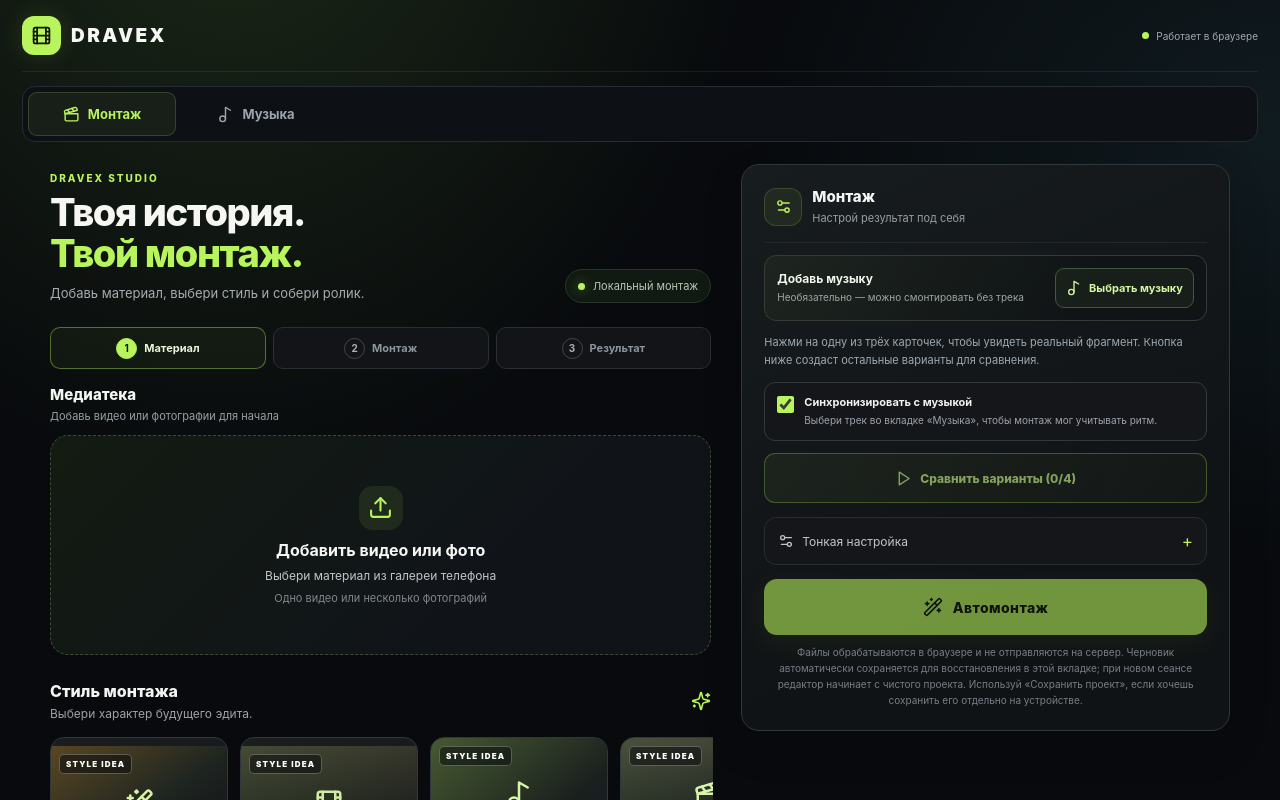
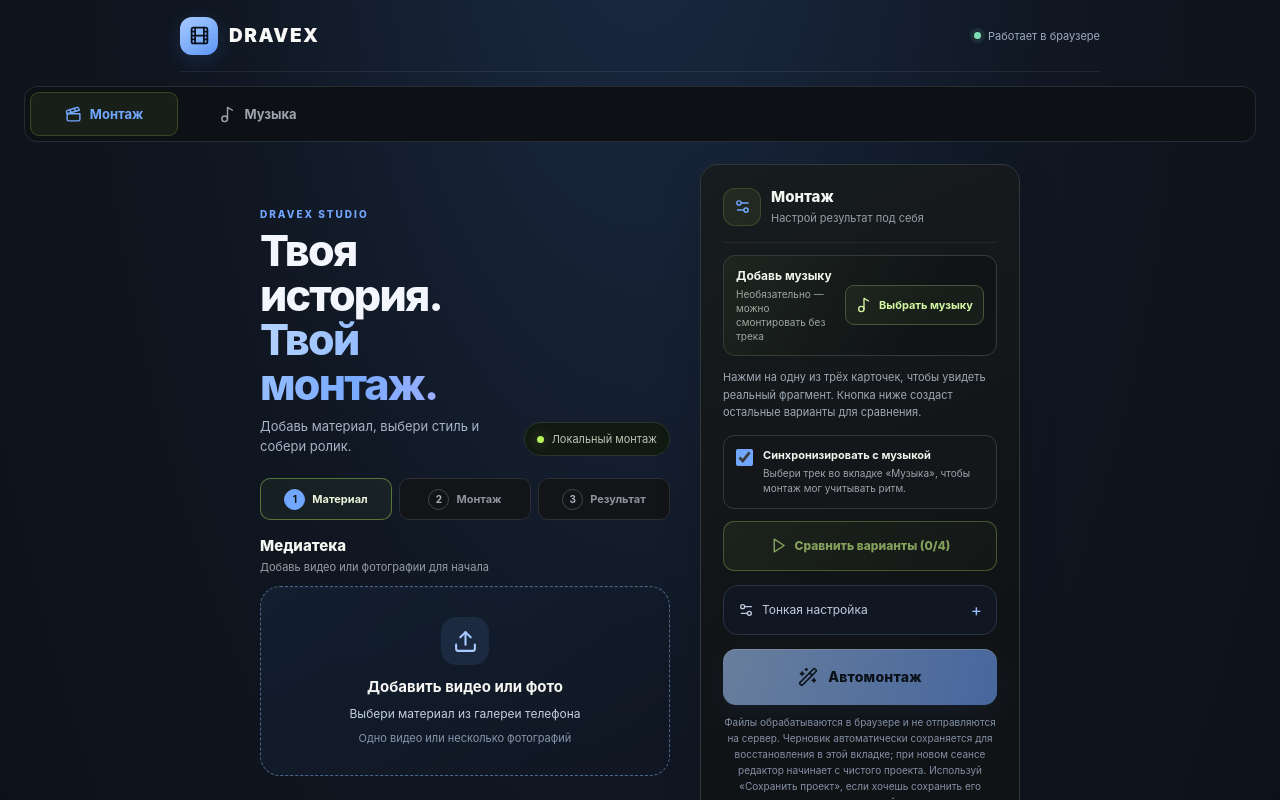
Before and after one commit to mlbbgame/dravex-ai-video-editor, a React (Vite) app: page / in a window 1280 px wide. Shown: the top 800 px of the page. Built offline with nearby package versions, Linux system fonts and the light colour scheme.

Commit message:
design: refresh DRAVEX Studio visual system

```diff
--- a/src/styles.css
+++ b/src/styles.css
@@ -857,3 +857,219 @@ body,
   .dravex-result-actions { flex-wrap: wrap; }
   .dravex-result-actions a, .dravex-result-actions button { min-width: min(100%, 180px); }
 }
+
+
+/* DRAVEX Studio refresh v1 — cleaner graphite workspace, cool blue accent,
+   clearer hierarchy and calmer motion; deliberately CSS-only to preserve editor logic. */
+:root {
+  color-scheme: dark;
+  --bg: #090b10;
+  --panel: #11151d;
+  --line: #252c39;
+  --muted: #9aa6b8;
+  --accent: #72a7ff;
+  --dravex-border: #293345;
+  --dravex-surface: #111722;
+  --dravex-surface-raised: #171f2d;
+  --dravex-text: #f3f6fc;
+  --dravex-muted: #a2aec0;
+  font-family: Inter, ui-sans-serif, system-ui, -apple-system, BlinkMacSystemFont, "Segoe UI", sans-serif;
+  background: var(--bg);
+}
+html, body { background: var(--bg); }
+body { color: var(--dravex-text); }
+button, select, input { accent-color: var(--accent); }
+button:focus-visible, a:focus-visible, select:focus-visible, summary:focus-visible,
+.dravex-result-actions a:focus-visible, .dravex-result-actions button:focus-visible,
+.dravex-control-column button:focus-visible, .dravex-quick-music-actions button:focus-visible {
+  outline-color: #9bc2ff;
+}
+.dravex-app {
+  background:
+    radial-gradient(ellipse at 50% -18%, #1b2b46 0, #101722 27rem, #090b10 72rem);
+}
+.dravex-header {
+  width: min(100%, 920px);
+  height: 72px;
+  border-bottom-color: #ffffff12;
+}
+.dravex-brand { gap: 11px; letter-spacing: 1.5px; }
+.dravex-brand-mark {
+  width: 38px; height: 38px; border-radius: 12px;
+  color: #07111f;
+  background: linear-gradient(145deg, #a8cbff, #5d96f7);
+  box-shadow: 0 5px 20px #4e8ff72b;
+}
+.dravex-local { color: #9eabc0; font-size: 11px; }
+.dravex-local > span { background: #7dddb4; box-shadow: 0 0 0 4px #7dddb418; }
+.dravex-main { width: min(100%, 680px); }
+.dravex-intro { margin: 30px 0 22px; }
+.dravex-intro h1 {
+  font-size: clamp(31px, 7vw, 43px);
+  letter-spacing: -1.8px;
+  line-height: 1.04;
+}
+.dravex-intro h1 span {
+  color: #9bc2ff;
+  background: linear-gradient(90deg, #b4d2ff, #78aaff 70%, #9aaeff);
+  -webkit-background-clip: text;
+  background-clip: text;
+  -webkit-text-fill-color: transparent;
+}
+.dravex-intro p { max-width: 520px; color: #a8b4c7; font-size: 13px; }
+.dravex-upload {
+  min-height: 170px;
+  gap: 10px;
+  border: 1px dashed #4c668a;
+  border-radius: 20px;
+  background: linear-gradient(145deg, #152237a8, #111722c9);
+  box-shadow: inset 0 1px #ffffff08;
+}
+.dravex-upload:hover { border-color: #8bb8ff; background: #17263b; }
+.dravex-upload-icon {
+  width: 48px; height: 48px; border-radius: 15px;
+  color: #a9cbff; background: #6c9ff51c;
+}
+.dravex-upload strong { font-size: 15px; }
+.dravex-upload > span:not(.dravex-upload-icon) { color: #c3cede; }
+.dravex-upload small { color: #8796ad; }
+.dravex-preview-card {
+  border-color: #2a3445;
+  border-radius: 18px;
+  background: #0d1119;
+  box-shadow: 0 14px 38px #00000025;
+}
+.dravex-preview { max-height: 440px; background: #05070b; }
+.dravex-file-row { padding: 13px 15px; }
+.dravex-file-row strong { color: #edf3ff; font-size: 12px; }
+.dravex-file-row span { color: #94a2b7; }
+.dravex-file-row button { color: #9bc2ff; }
+.dravex-section-title { margin: 27px 0 13px; color: #8eb8ff; }
+.dravex-section-title h2 { color: #f1f5fc; font-size: 16px; letter-spacing: -.2px; }
+.dravex-section-title p { color: #9eabc0; }
+.dravex-styles { gap: 10px; }
+.dravex-style {
+  min-height: 76px; gap: 11px; padding: 12px;
+  border-color: #293345; border-radius: 15px;
+  background: linear-gradient(145deg, #151c28, #111620);
+}
+.dravex-style:hover { border-color: #5b7eaf; background: #182235; }
+.dravex-style.is-selected {
+  border-color: #83b2ff;
+  background: linear-gradient(145deg, #1b2b43, #141e2d);
+  box-shadow: inset 0 0 0 1px #83b2ff25, 0 4px 18px #3d75c313;
+}
+.dravex-style-icon {
+  flex-basis: 38px; width: 38px; height: 38px; border-radius: 12px;
+  color: #bdcce2; background: #ffffff0a;
+}
+.dravex-style.is-selected .dravex-style-icon { color: #a9cbff; background: #7eafff1b; }
+.dravex-style-copy strong { font-size: 12px; color: #f1f5fc; }
+.dravex-style-copy small { color: #9eabc0; font-size: 10px; }
+.dravex-style-check { color: #9bc2ff; }
+.dravex-more {
+  margin-top: 14px; border-color: #293345; border-radius: 15px;
+  background: #111722;
+}
+.dravex-more summary { padding: 14px; color: #c0cbe0; font-size: 12px; }
+.dravex-more summary::after { color: #9bc2ff; }
+.dravex-more-content { gap: 14px; padding: 0 14px 15px; }
+.dravex-project-actions { gap: 9px; padding: 0 14px 14px; }
+.dravex-project-actions button {
+  min-height: 40px; border-color: #303c50; border-radius: 11px;
+  color: #b4d0ff; background: #0c111a; font-size: 11px;
+}
+.dravex-project-actions button:hover { border-color: #668bbf; background: #151f2e; }
+.dravex-project-message { color: #9eabc0; }
+.dravex-duration, .dravex-music, .dravex-volume { color: #aebbd0; font-size: 11px; }
+.dravex-duration select, .dravex-music button {
+  height: 43px; border-color: #303c50; border-radius: 11px;
+  color: #edf3ff; background: #0c111a; font-size: 11px;
+}
+.dravex-music button { color: #a9cbff; }
+.dravex-duration-slider strong, .dravex-volume strong { color: #a9cbff; }
+.dravex-duration-slider input[type="range"], .dravex-volume input { accent-color: #83b2ff; }
+.dravex-create {
+  min-height: 56px; margin-top: 18px; border-radius: 15px;
+  color: #08101b;
+  background: linear-gradient(105deg, #a9cbff, #6fa4ff);
+  box-shadow: 0 9px 28px #477edb26, inset 0 1px #ffffff65;
+  font-size: 14px; letter-spacing: .2px;
+}
+.dravex-create:hover:not(:disabled) { background: linear-gradient(105deg, #c3dcff, #8ab6ff); }
+.dravex-privacy { color: #8390a5; }
+.dravex-progress {
+  border-color: #2a3547; border-radius: 15px; background: #111722;
+}
+.dravex-progress-top strong { color: #eef4ff; }
+.dravex-progress-top span { color: #a9cbff; }
+.dravex-progress-track { background: #293345; }
+.dravex-progress-track span { background: linear-gradient(90deg, #6599f2, #a4c9ff); }
+.dravex-progress p { color: #c2cde0; }
+.dravex-progress small { color: #93a1b7; }
+.dravex-error {
+  border-color: #a84e5a70; border-radius: 12px;
+  color: #ffd1d6; background: #3b141d55;
+}
+.dravex-result {
+  border-color: #527cba; border-radius: 17px;
+  background: linear-gradient(145deg, #17253a, #101722);
+}
+.dravex-result-title { color: #a9cbff; }
+.dravex-result-title strong { color: #f1f5fc; }
+.dravex-result-title span { color: #a6b5ca; }
+.dravex-output { border-radius: 12px; }
+.dravex-result-actions { gap: 10px; }
+.dravex-result-actions a, .dravex-result-actions button {
+  min-height: 46px; border-color: #7faeff;
+  border-radius: 12px; color: #08101b;
+  background: linear-gradient(105deg, #a9cbff, #6fa4ff);
+  font-size: 12px;
+}
+.dravex-result-actions button {
+  color: #dce8fb; border-color: #344258; background: #182233;
+}
+.dravex-result-actions button:hover { background: #223149; }
+.dravex-footer { color: #8e9bb0; }
+.dravex-footer svg, .dravex-footer span { color: #9bc2ff; }
+.dravex-image-grid { gap: 9px; }
+.dravex-image-thumb { border-color: #2c3749; border-radius: 11px; background: #0b1018; }
+.dravex-image-tools { border-top-color: #293345; }
+.dravex-image-tools button { border-color: #354258; border-radius: 8px; background: #182233; }
+.dravex-music-actions .dravex-clear-music { color: #ffb7c0; }
+.dravex-variant-rail { gap: 12px; scrollbar-color: #425778 transparent; }
+.dravex-variant {
+  border-color: #2b3547; border-radius: 16px; background: #121925;
+}
+.dravex-variant.is-selected {
+  border-color: #8bb8ff; background: #17253a;
+  box-shadow: 0 0 0 1px #8bb8ff25, 0 8px 24px #00000025;
+}
+.dravex-variant-preview { background: linear-gradient(145deg, #253956, #111722 62%, #302d45); }
+.dravex-variant-tag { border-color: #ffffff38; border-radius: 7px; background: #080d16a8; }
+.dravex-variant-check { color: #07111f; background: #a9cbff; }
+.dravex-variant-placeholder { color: #b8d4ff; }
+.dravex-video-status { border-color: #315b4e; color: #b7f0d5; background: #10211d; }
+.dravex-video-status.is-warning { border-color: #705733; color: #f4d5a1; background: #211a10; }
+.dravex-quality-report { border-color: #344258; background: #121925; }
+.dravex-quality-report.is-warning { border-color: #b88b44; }
+.dravex-quality-report.is-ok { border-color: #426c58; }
+@media (min-width: 761px) {
+  .dravex-app { padding-left: 24px; padding-right: 24px; }
+  .dravex-main { width: min(100%, 760px); }
+  .dravex-intro { margin-top: 38px; }
+  .dravex-upload { min-height: 190px; }
+  .dravex-preview { max-height: 520px; }
+}
+@media (max-width: 420px) {
+  .dravex-header { height: 62px; }
+  .dravex-brand { font-size: 16px; }
+  .dravex-brand-mark { width: 34px; height: 34px; }
+  .dravex-intro { margin: 24px 0 18px; }
+  .dravex-intro h1 { letter-spacing: -1.3px; }
+  .dravex-upload { min-height: 154px; }
+  .dravex-style { min-height: 62px; }
+}
+@media (prefers-reduced-motion: reduce) {
+  .dravex-style, .dravex-variant, .dravex-create, .dravex-upload { transition: none !important; }
+}
```
